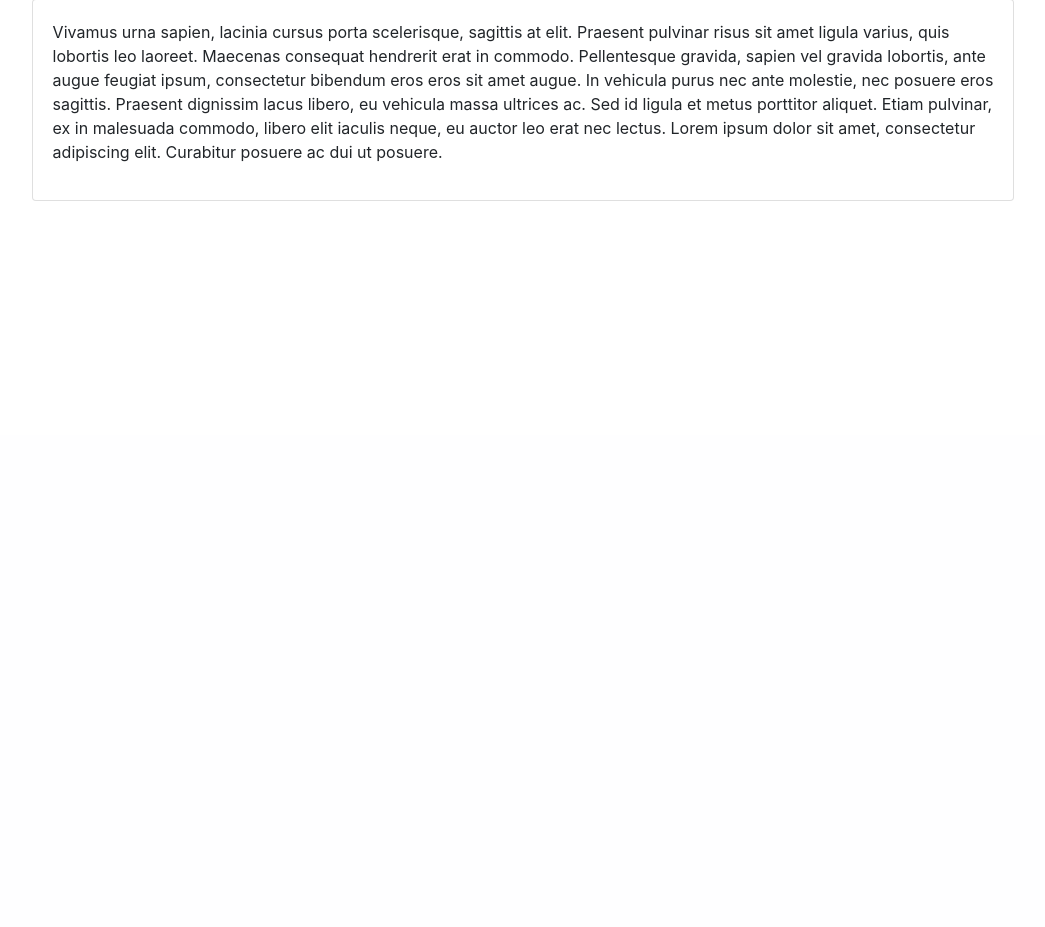
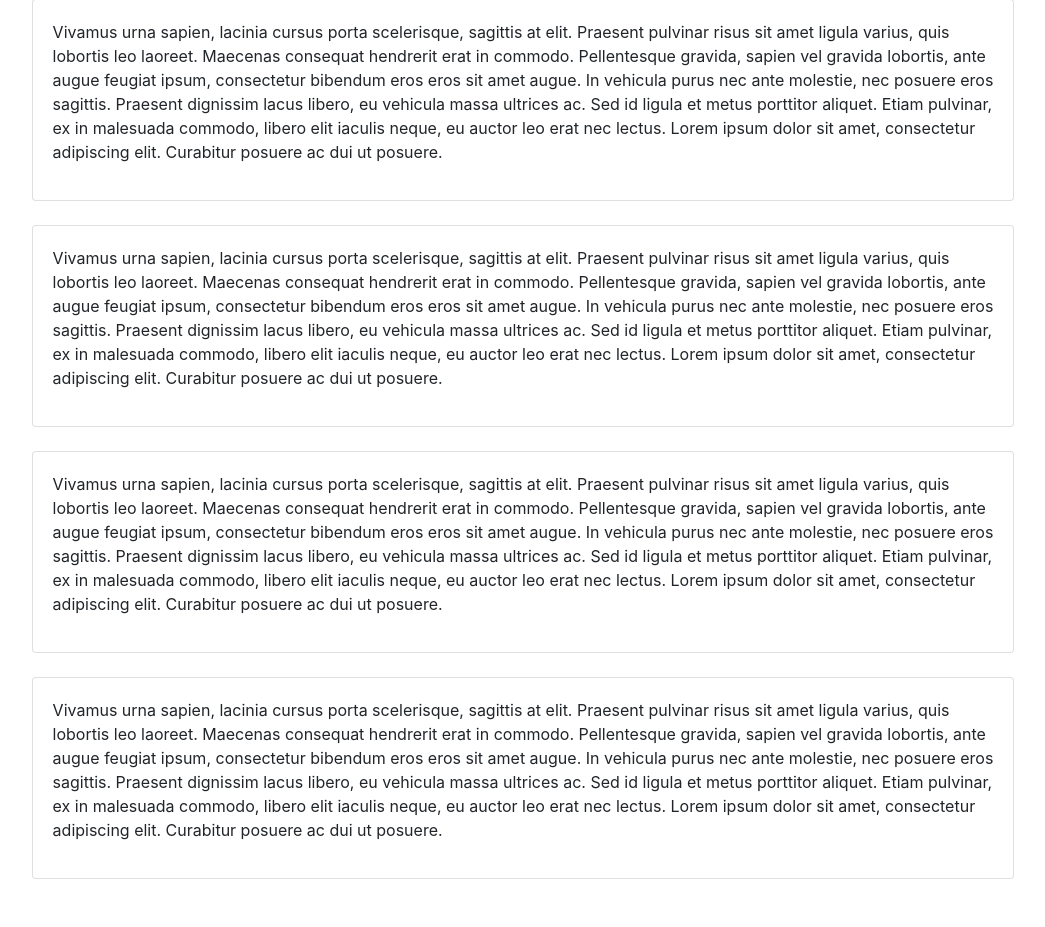
Before and after one commit to lejonu/projeto_estacio, a Flask app: page / in a window 1280 px wide. Shown: the part 365-1292 px from the top of the page, without its empty margins (117-1162 px from the left). Before the commit the page ends 566 px from the top, so only its background shows below. Run offline with Flask 3, Linux system fonts and the light colour scheme; data that the repository does not hold is empty; some libraries are stand-ins or nearby versions.

Commit message:
Adicionados mais Gráficos

```diff
--- a/backend/application/routes.py
+++ b/backend/application/routes.py
@@ -108,7 +108,7 @@ def graph01App():
   por_dia = df.groupby(df['horario'])['cpf'].count().reset_index()
 
   fig_barra = px.bar(por_dia, x='horario', y='cpf',
-                        title='Quantidade de Alunos por Dia.',
+                        title='Quantidade de Alunos por Dia',
                         labels={'horario': 'Dia','cpf': 'Alunos' },
                         # color='cpf',
                         # color_discrete_sequence=px.colors.qualitative.Pastel
@@ -132,7 +132,7 @@ def index():
   registros_por_curso = df_alunos['curso'].value_counts()
   # print(registros_por_curso.head())
   alunosPorCursoPie = px.pie(df_alunos, names=registros_por_curso.index, values=registros_por_curso.values,
-                        title='Porcentagem de Alunos por Curso.',
+                        title='Porcentagem de Alunos por Curso',
                         # labels={'dia': 'Dia','cpf': 'Alunos' },
                         # color='cpf',
                         color_discrete_sequence=px.colors.qualitative.Pastel
@@ -142,21 +142,52 @@ def index():
   df_alunos_por_curso = df_alunos.groupby(['curso', 'sexo'])['cpf'].count().reset_index()
 
   alunosPorCursoBar = px.bar(df_alunos_por_curso, x='cpf', y='curso',
-                        title='Número de Alunos por Curso e Sexo.',
+                        title='Número de Alunos por Curso e Sexo',
                         labels={'cpf': 'Alunos','curso': 'Curso', 'sexo': 'Sexo:' },
                         color='sexo',
                         color_discrete_sequence=px.colors.qualitative.Pastel
                         )
   alunosPorCursoBarJSON = json.dumps(alunosPorCursoBar, cls=plotly.utils.PlotlyJSONEncoder)
 
+  registros_por_turno = df_alunos['turno'].value_counts()
+  # print(registros_por_curso.head())
+  alunosPorTurnoPie = px.pie(df_alunos, names=registros_por_turno.index, values=registros_por_turno.values,
+                        title='Porcentagem de Alunos por Turno',
+                        # labels={'dia': 'Dia','cpf': 'Alunos' },
+                        # color='cpf',
+                        color_discrete_sequence=px.colors.qualitative.Vivid
+                        )
+  alunosPorTurnoPieJSON = json.dumps(alunosPorTurnoPie, cls=plotly.utils.PlotlyJSONEncoder)
 
-  # df_alunos_por_curso = df_alunos.groupby('curso')['cpf'].count()
-  # print(df_alunos_por_curso.head())
+  df_alunos_por_turno = df_alunos.groupby(['turno', 'sexo'])['cpf'].count().reset_index()
+
+  alunosPorTurnoBar = px.bar(df_alunos_por_turno, x='cpf', y='turno',
+                        title='Número de Alunos por Turno e Sexo',
+                        labels={'cpf': 'Alunos','turno': 'Turno', 'sexo': 'Sexo:' },
+                        color='sexo',
+                        color_discrete_sequence=px.colors.qualitative.Vivid
+                        )
+  alunosPorTurnoBarJSON = json.dumps(alunosPorTurnoBar, cls=plotly.utils.PlotlyJSONEncoder)
+
+  df_alunos['idade'] = df_alunos['idade'].astype(int)
+  mediaIdadePorCurso = df_alunos.groupby('curso').agg('idade').mean().reset_index()
+  mediaIdadePorCursoBar = px.bar(mediaIdadePorCurso,
+                                 x='curso',
+                                 y='idade',
+                                 title='Média de idade por curso',
+                                 labels={'curso': 'Curso','idade': 'Média de Idade' },
+                                 color='idade',
+                                 color_discrete_sequence=px.colors.qualitative.Antique
+                                 )
+  mediaIdadePorCursoJSON = json.dumps(mediaIdadePorCursoBar, cls=plotly.utils.PlotlyJSONEncoder)
 
   return render_template("index.html",
                          tittle="Alunos",
                          alunosPorCursoPieJSON=alunosPorCursoPieJSON,
-                         alunosPorCursoBarJSON=alunosPorCursoBarJSON
+                         alunosPorCursoBarJSON=alunosPorCursoBarJSON,
+                         alunosPorTurnoPieJSON=alunosPorTurnoPieJSON,
+                         alunosPorTurnoBarJSON=alunosPorTurnoBarJSON,
+                         mediaIdadePorCursoJSON=mediaIdadePorCursoJSON
                          )
 
 @app.route("/frequencia_alunos")
@@ -170,14 +201,14 @@ def frequencia_alunos():
   # for i in frequencia_alunos:
   #   print(i)
   #   exit()
-  df_freq = pd.DataFrame(frequencia_alunos, columns=["cpf", "nome", "idade", "sexo", "celular", "curso", "turno", "dia"])
-  df_freq['dia'] = df_freq['dia'].astype(str).str[:10]
-  df_freq['cpf'] = df_freq['cpf'].astype(str)
+  df_frequencia = pd.DataFrame(frequencia_alunos, columns=["cpf", "nome", "idade", "sexo", "celular", "curso", "turno", "dia"])
+  df_frequencia['dia'] = df_frequencia['dia'].astype(str).str[:10]
+  df_frequencia['cpf'] = df_frequencia['cpf'].astype(str)
   # print(df_freq)
-  frequenciaAlunos = df_freq.groupby(['dia'])['cpf'].count().reset_index()
+  df_frequencia_alunos = df_frequencia.groupby(['dia'])['cpf'].count().reset_index()
 
-  alunosPorDia = px.bar(frequenciaAlunos, x='dia', y='cpf',
-                        title='Quantidade de Alunos por Dia.',
+  alunosPorDia = px.bar(df_frequencia_alunos, x='dia', y='cpf',
+                        title='Quantidade de Alunos por Dia',
                         labels={'dia': 'Dia','cpf': 'Alunos' },
                         color='cpf',
                         color_discrete_sequence=px.colors.qualitative.Pastel
@@ -185,10 +216,21 @@ def frequencia_alunos():
                         )
   alunosPorDiaJSON = json.dumps(alunosPorDia, cls=plotly.utils.PlotlyJSONEncoder)
 
+  frequenciaPorCurso = df_frequencia['curso'].value_counts()
+  frequenciaPorCursoPie = px.pie(df_frequencia, names=frequenciaPorCurso.index, values=frequenciaPorCurso.values,
+                        title='Porcentagem de Frequência por Curso',
+                        color_discrete_sequence=px.colors.qualitative.Pastel
+                        )
+  requenciaPorCursoPieJSON  = json.dumps(frequenciaPorCursoPie, cls=plotly.utils.PlotlyJSONEncoder)
+
+
   return render_template("frequencia_alunos.html",
                          tittle="Frequência",
-                         alunosPorDiaJSON=alunosPorDiaJSON
+                         alunosPorDiaJSON=alunosPorDiaJSON,
+                         requenciaPorCursoPieJSON=requenciaPorCursoPieJSON
                          )
+
+
 
 # @app.route("/alunos_cadastrados")
 # @cross_origin()
--- a/backend/application/templates/index.html
+++ b/backend/application/templates/index.html
@@ -55,6 +55,85 @@
       </p>
     </div>
   </div>
+
+  <div
+    class="card ml-auto mr-auto mb-4"
+    style="width: 90%"
+    data-aos="fade-right"
+  >
+    <div class="card-body">
+      <div id="chart3"></div>
+      <p>
+        Vivamus urna sapien, lacinia cursus porta
+        scelerisque, sagittis at elit. Praesent pulvinar
+        risus sit amet ligula varius, quis lobortis leo
+        laoreet. Maecenas consequat hendrerit erat in
+        commodo. Pellentesque gravida, sapien vel gravida
+        lobortis, ante augue feugiat ipsum, consectetur
+        bibendum eros eros sit amet augue. In vehicula purus
+        nec ante molestie, nec posuere eros sagittis.
+        Praesent dignissim lacus libero, eu vehicula massa
+        ultrices ac. Sed id ligula et metus porttitor
+        aliquet. Etiam pulvinar, ex in malesuada commodo,
+        libero elit iaculis neque, eu auctor leo erat nec
+        lectus. Lorem ipsum dolor sit amet, consectetur
+        adipiscing elit. Curabitur posuere ac dui ut
+        posuere.
+      </p>
+    </div>
+  </div>
+  <div
+    class="card ml-auto mr-auto mb-4"
+    style="width: 90%"
+    data-aos="fade-down"
+  >
+    <div class="card-body">
+      <div id="chart4"></div>
+      <p>
+        Vivamus urna sapien, lacinia cursus porta
+        scelerisque, sagittis at elit. Praesent pulvinar
+        risus sit amet ligula varius, quis lobortis leo
+        laoreet. Maecenas consequat hendrerit erat in
+        commodo. Pellentesque gravida, sapien vel gravida
+        lobortis, ante augue feugiat ipsum, consectetur
+        bibendum eros eros sit amet augue. In vehicula purus
+        nec ante molestie, nec posuere eros sagittis.
+        Praesent dignissim lacus libero, eu vehicula massa
+        ultrices ac. Sed id ligula et metus porttitor
+        aliquet. Etiam pulvinar, ex in malesuada commodo,
+        libero elit iaculis neque, eu auctor leo erat nec
+        lectus. Lorem ipsum dolor sit amet, consectetur
+        adipiscing elit. Curabitur posuere ac dui ut
+        posuere.
+      </p>
+    </div>
+  </div>
+  <div
+    class="card ml-auto mr-auto mb-4"
+    style="width: 90%"
+    data-aos="fade-up"
+  >
+    <div class="card-body">
+      <div id="chart5"></div>
+      <p>
+        Vivamus urna sapien, lacinia cursus porta
+        scelerisque, sagittis at elit. Praesent pulvinar
+        risus sit amet ligula varius, quis lobortis leo
+        laoreet. Maecenas consequat hendrerit erat in
+        commodo. Pellentesque gravida, sapien vel gravida
+        lobortis, ante augue feugiat ipsum, consectetur
+        bibendum eros eros sit amet augue. In vehicula purus
+        nec ante molestie, nec posuere eros sagittis.
+        Praesent dignissim lacus libero, eu vehicula massa
+        ultrices ac. Sed id ligula et metus porttitor
+        aliquet. Etiam pulvinar, ex in malesuada commodo,
+        libero elit iaculis neque, eu auctor leo erat nec
+        lectus. Lorem ipsum dolor sit amet, consectetur
+        adipiscing elit. Curabitur posuere ac dui ut
+        posuere.
+      </p>
+    </div>
+  </div>
 </div>
 
 <!-- plotly CDN -->
@@ -66,6 +145,15 @@
   Plotly.plot("chart1", graphs1,{});
   var graphs2 = {{ alunosPorCursoBarJSON | safe}};
   Plotly.plot("chart2", graphs2,{});
+
+
+  var graphs3 = {{ alunosPorTurnoPieJSON | safe}};
+  Plotly.plot("chart3", graphs3,{});
+  var graphs4 = {{ alunosPorTurnoBarJSON | safe}};
+  Plotly.plot("chart4", graphs4,{});
+
+  var graphs5 = {{ mediaIdadePorCursoJSON | safe}};
+  Plotly.plot("chart5", graphs5,{});
 </script>
 
 {% endblock %}
--- a/frontend/components/Alunos.js
+++ b/frontend/components/Alunos.js
@@ -237,13 +237,14 @@ const styles = StyleSheet.create({
   container: {
     flex: 1,
     justifyContent: "center",
+    marginTop: 20,
     padding: 5
   },
   inputText: {
     marginBottom: 30
   },
   text: {
-    fontSize: 18,
+    fontSize: 12,
     marginBottom: 18,
     textAlign: "center"
   }
```
Also changed, not shown: backend/application/routes-bkp.py (deleted, +0 -149 lines), backend/application/templates/frequencia_alunos.html (+33 -0 lines).
